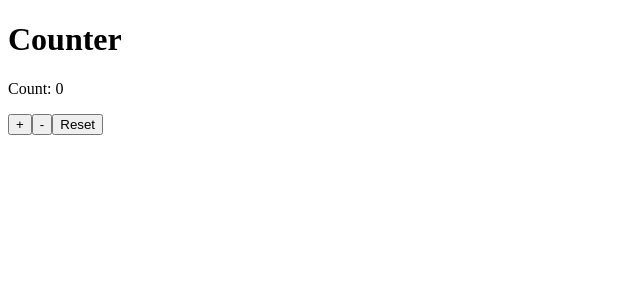
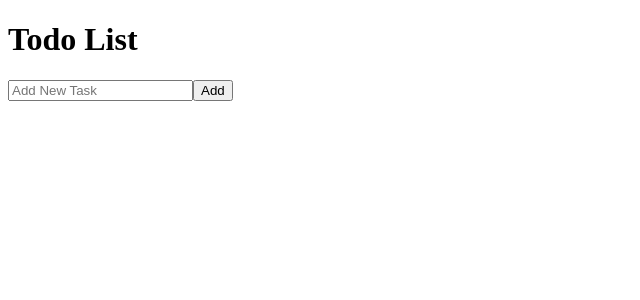
Before and after one commit to Ankit4Dec/React_Sessions, a React (Vite) app in the folder React Learning/React Questions/Practice Problems/: page / in a window 1280 px wide. Shown: the top 300 px of the page, without its empty margins (0-640 px from the left). Built offline with nearby package versions, Linux system fonts and the light colour scheme.

Commit message:
Todo Using Reducer

```diff
--- a/React Learning/React Questions/Practice Problems/src/App.jsx
+++ b/React Learning/React Questions/Practice Problems/src/App.jsx
@@ -22,6 +22,7 @@ import { Thirteen } from "./components/Thirteen";
 import { Three } from "./components/Three";
 import { Twelve } from "./components/Twelve";
 import { Twenty } from "./components/Twenty.jsx";
+import { TwentyOne } from "./components/TwentyOne.jsx";
 import { Two } from "./components/Two";
 
 function App() {
@@ -57,7 +58,8 @@ function App() {
         <Ninteen />
       </CartProvider> */}
 
-      <Twenty />
+      {/* <Twenty /> */}
+      <TwentyOne />
     </>
   );
 }
--- /dev/null
+++ b/React Learning/React Questions/Practice Problems/src/components/TwentyOne.jsx
@@ -0,0 +1,70 @@
+// Create a simple to-do list using useReducer to manage task.
+
+import { act, useReducer, useState } from "react";
+
+const taskReducer = (state, action) => {
+  switch (action.type) {
+    case "ADD_TASK":
+      return [
+        ...state,
+        { id: Date.now(), text: action.payload, completed: false },
+      ];
+    case "REMOVE":
+      return state.filter((task) => task.id !== action.payload);
+    case "TOGGLE_TASK":
+      return state.map((task) =>
+        task.id === action.payload
+          ? { ...task, completed: !task.completed }
+          : task
+      );
+    default:
+      return state;
+  }
+};
+
+export const TwentyOne = () => {
+  const [tasks, dispatch] = useReducer(taskReducer, []);
+
+  const [taskText, setTaskText] = useState("");
+
+  const addTask = () => {
+    dispatch({ type: "ADD_TASK", payload: taskText });
+  };
+
+  return (
+    <>
+      <div>
+        <h1>Todo List</h1>
+        <input
+          type="text"
+          value={taskText}
+          onChange={(e) => setTaskText(e.target.value)}
+          placeholder="Add New Task"
+        />
+        <button onClick={addTask}>Add</button>
+
+        <ul>
+          {tasks.map((task) => (
+            <li key={task.id}>
+              <span
+                style={{
+                  textDecoration: task.completed ? "line-through" : "none",
+                }}
+                onClick={() =>
+                  dispatch({ type: "TOGGLE_TASK", payload: task.id })
+                }
+              >
+                {task.text}
+              </span>
+              <button
+                onClick={() => dispatch({ type: "REMOVE", payload: task.id })}
+              >
+                Remove
+              </button>
+            </li>
+          ))}
+        </ul>
+      </div>
+    </>
+  );
+};
```
